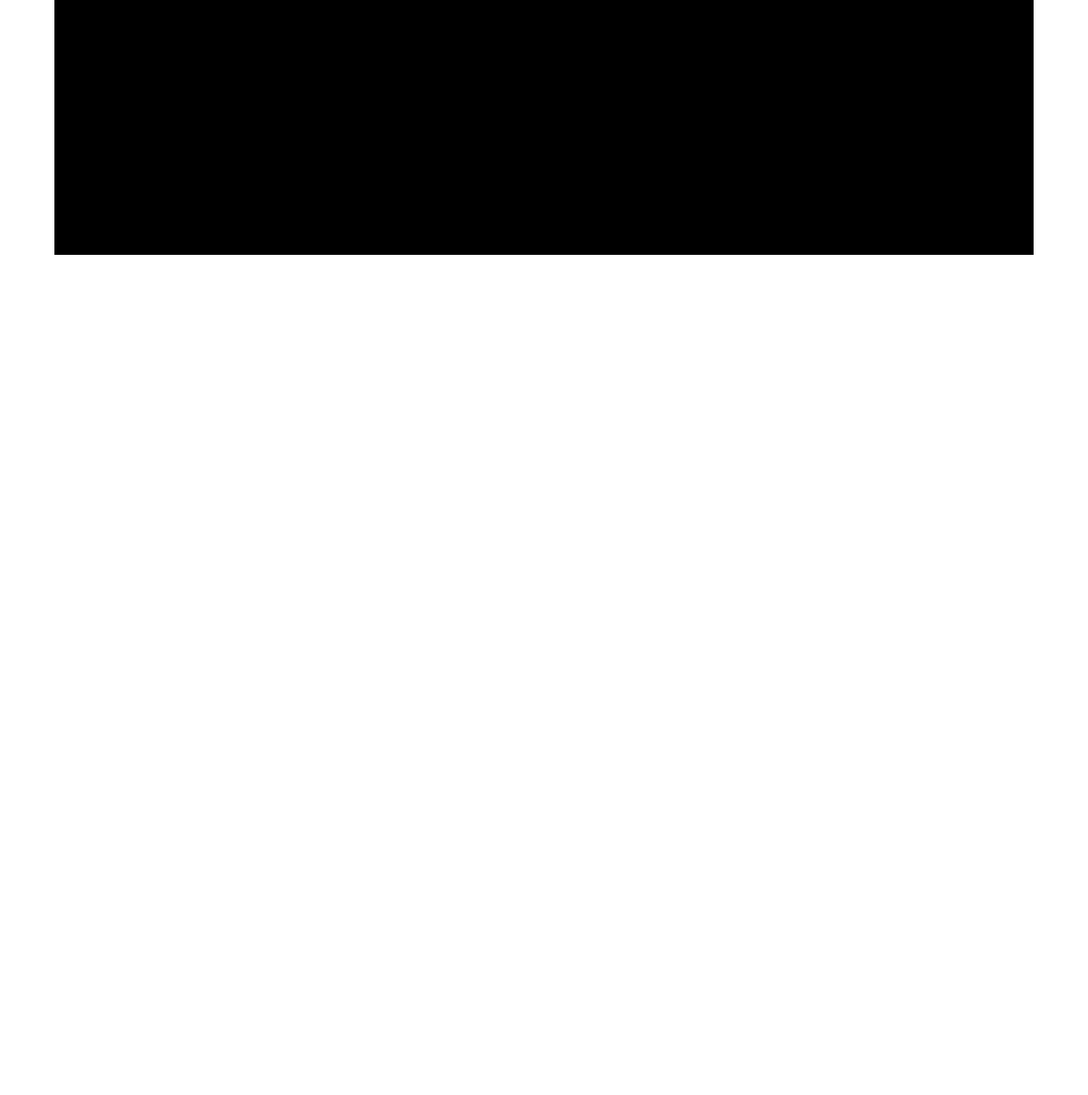
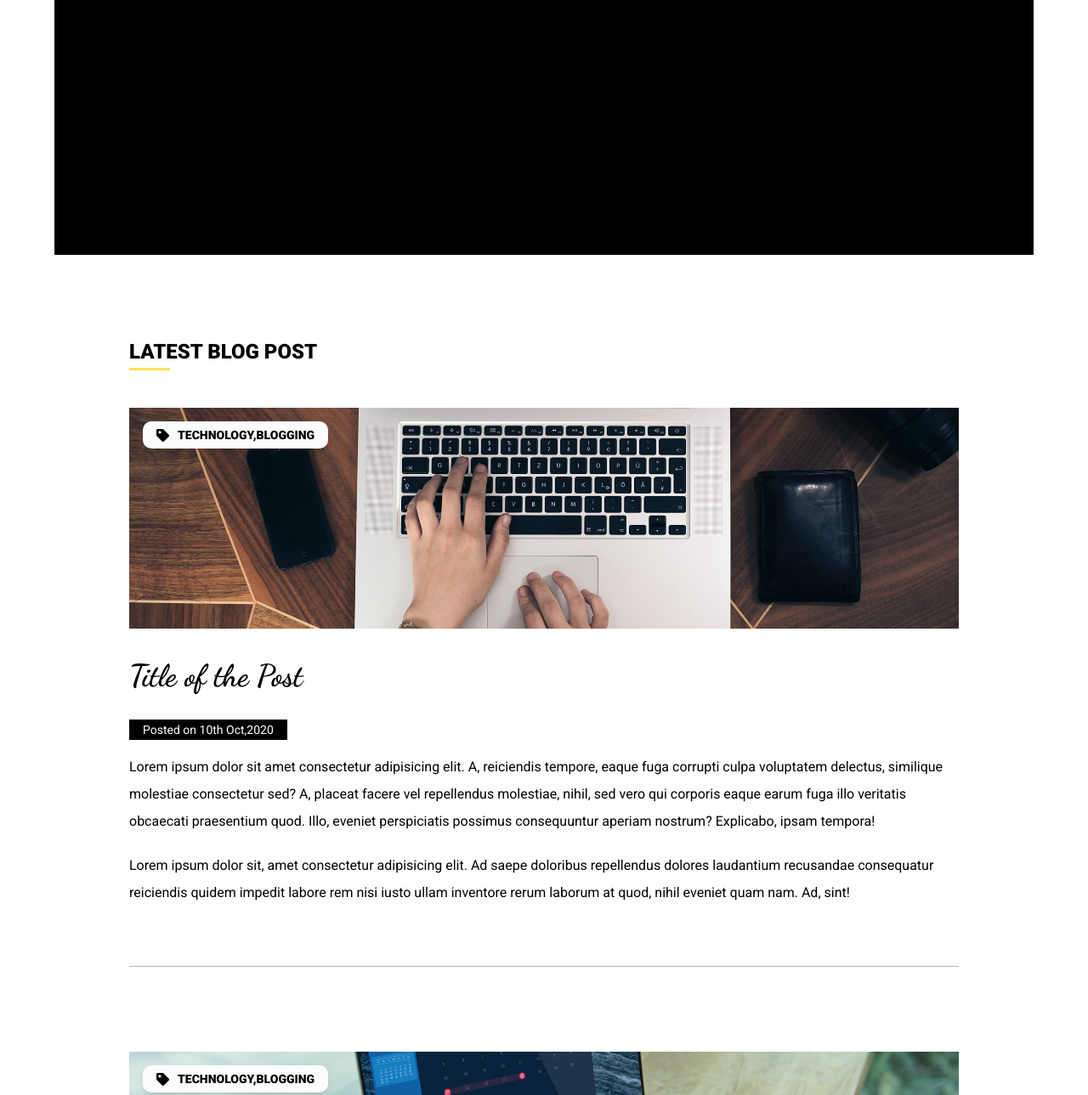
Before and after one commit to Jadslog/01-BloggerTemplateFromScratch-LiveBlogger, a plain HTML site: page index.html in a window 1280 px wide. Shown: the part 500-1789 px from the top of the page at 85% size. Before the commit the page ends 800 px from the top, so only its background shows below. Drawn offline with Linux system fonts and the light colour scheme.

Commit message:
Blog Section

```diff
--- a/index.html
+++ b/index.html
@@ -58,6 +58,84 @@
         </div>
     </header>
 
+    <!--End the header-->
+
+    <div class="wrapper">
+        <section class="posts-wrapper">
+            <h2>Latest Blog Post</h2>
+        </section>
+        <div class="blogpost-card">
+
+            <div class="thumbnail-image">
+                <div class="post-labels">
+                    <img src="images/label-icon.png" alt="">
+                    <a href="#">Technology, </a>
+                    <a href="#">Blogging</a>
+                </div>
+
+                <img src="images/popular-post1.jpg" alt="">
+
+            </div>
+            <h3 class="post-title">Title of the Post</h3>
+            <div class="post-meta">Posted on 10th Oct,2020</div>
+            <div class="post-body">
+                <p>
+                    Lorem ipsum dolor sit amet consectetur adipisicing elit. A, reiciendis tempore, eaque fuga corrupti culpa voluptatem delectus, similique molestiae consectetur sed? A, placeat facere vel repellendus molestiae, nihil, sed vero qui corporis eaque earum fuga illo veritatis obcaecati praesentium quod. Illo, eveniet perspiciatis possimus consequuntur aperiam nostrum? Explicabo, ipsam tempora!
+                </p>
+                <p>
+                    Lorem ipsum dolor sit, amet consectetur adipisicing elit. Ad saepe doloribus repellendus dolores laudantium recusandae consequatur reiciendis quidem impedit labore rem nisi iusto ullam inventore rerum laborum at quod, nihil eveniet quam nam. Ad, sint!
+                </p>
+            </div>
+        </div>
+        <div class="blogpost-card">
+            <div class="thumbnail-image">
+                <div class="post-labels">
+                    <img src="images/label-icon.png" alt="">
+                    <a href="#">Technology, </a>
+                    <a href="#">Blogging</a>
+                </div>
+
+                <img src="images/popular-post2.jpg" alt="">
+
+            </div>
+            <h3 class="post-title">Title of the Post</h3>
+            <div class="post-meta">Posted on 10th Oct,2020</div>
+            <div class="post-body">
+                <p>
+                    Lorem ipsum dolor sit amet consectetur adipisicing elit. A, reiciendis tempore, eaque fuga corrupti culpa voluptatem delectus, similique molestiae consectetur sed? A, placeat facere vel repellendus molestiae, nihil, sed vero qui corporis eaque earum fuga illo veritatis obcaecati praesentium quod. Illo, eveniet perspiciatis possimus consequuntur aperiam nostrum? Explicabo, ipsam tempora!
+                </p>
+                <p>
+                    Lorem ipsum dolor sit, amet consectetur adipisicing elit. Ad saepe doloribus repellendus dolores laudantium recusandae consequatur reiciendis quidem impedit labore rem nisi iusto ullam inventore rerum laborum at quod, nihil eveniet quam nam. Ad, sint!
+                </p>
+            </div>
+        </div>
+        <div class="blogpost-card">
+
+            <div class="thumbnail-image">
+                <div class="post-labels">
+                    <img src="images/label-icon.png" alt="">
+                    <a href="#">Technology, </a>
+                    <a href="#">Blogging</a>
+                </div>
+
+                <img src="images/popular-post3.jpg" alt="">
+
+            </div>
+            <h3 class="post-title">Title of the Post</h3>
+            <div class="post-meta">Posted on 10th Oct,2020</div>
+            <div class="post-body">
+                <p>
+                    Lorem ipsum dolor sit amet consectetur adipisicing elit. A, reiciendis tempore, eaque fuga corrupti culpa voluptatem delectus, similique molestiae consectetur sed? A, placeat facere vel repellendus molestiae, nihil, sed vero qui corporis eaque earum fuga illo veritatis obcaecati praesentium quod. Illo, eveniet perspiciatis possimus consequuntur aperiam nostrum? Explicabo, ipsam tempora!
+                </p>
+                <p>
+                    Lorem ipsum dolor sit, amet consectetur adipisicing elit. Ad saepe doloribus repellendus dolores laudantium recusandae consequatur reiciendis quidem impedit labore rem nisi iusto ullam inventore rerum laborum at quod, nihil eveniet quam nam. Ad, sint!
+                </p>
+            </div>
+        </div>
+    </div>
+
+    <!-- End of Blogs Section -->
+
     <script src="main.js"></script>
 </body>
 </html>
--- a/style.css
+++ b/style.css
@@ -11,6 +11,12 @@ html {
 .wrapper {
     width: 95%;
     margin: 0 auto;
+    padding: 0 120px;
+}
+
+.wrapper p {
+    line-height: 2;
+    margin-bottom: 20px;
 }
 
 /* Top Nav */
@@ -61,6 +67,10 @@ html {
     display: flex;
 }
 
+.header-wrapper .hero img {
+    height: 33em;
+}
+
 .header-wrapper .hero .hero-left,
 .header-wrapper .hero .hero-right {
     flex: 1;
@@ -92,3 +102,85 @@ a.btn {
     font-size: 16px;
 
 }
+
+/* Blog Section*/
+
+h2 {
+    font-size: 24px;
+    text-transform: uppercase;
+    margin-bottom: 36px;
+    position: relative;
+}
+
+h2::after {
+    content: "";
+    position: absolute;
+    height: 3px;
+    width: 48px;
+    background: #ffe259;
+    bottom: -8px;
+    left: 0;
+}
+
+.posts-wrapper {
+    padding-top: 100px;
+}
+
+.blogpost-card .thumbnail-image {
+    position: relative;
+}
+
+.blogpost-card .thumbnail-image > img {
+    width: 100%;
+    height: 260px;
+    object-fit: cover;
+}
+
+.blogpost-card .thumbnail-image .post-labels {
+    position: absolute;
+    top: 16px;
+    left: 16px;
+    background: #fcfcfc;
+    padding: 8px 16px;
+    border-radius: 10px;
+    display: flex;
+    align-items: center;
+    box-shadow: 0 4px 8px -3px rgba(0, 0, 0, 0.2);
+}
+
+.blogpost-card .thumbnail-image .post-labels img {
+    margin-right: 10px;
+}
+
+.blogpost-card .thumbnail-image .post-labels a {
+    text-decoration: none;
+    color: black;
+    font-size: 14px;
+    font-weight: bold;
+    text-transform: uppercase;
+}
+
+.blogpost-card {
+    padding-bottom: 50px;
+    border-bottom: 1px solid #bbafaf;
+    padding-top: 100px;
+}
+
+.blogpost-card:nth-of-type(1) {
+    padding-top: 16px;
+}
+
+.blogpost-card h3 {
+    font-family: "Dancing Script", cursive;
+    font-size: 36px;
+    margin: 30px 0;
+}
+
+.blogpost-card .post-meta {
+    font-size: 14px;
+    background: #000;
+    color: #fff;
+    display: inline-block;
+    padding: 4px 16px;
+    margin-bottom: 16px;
+}
```
